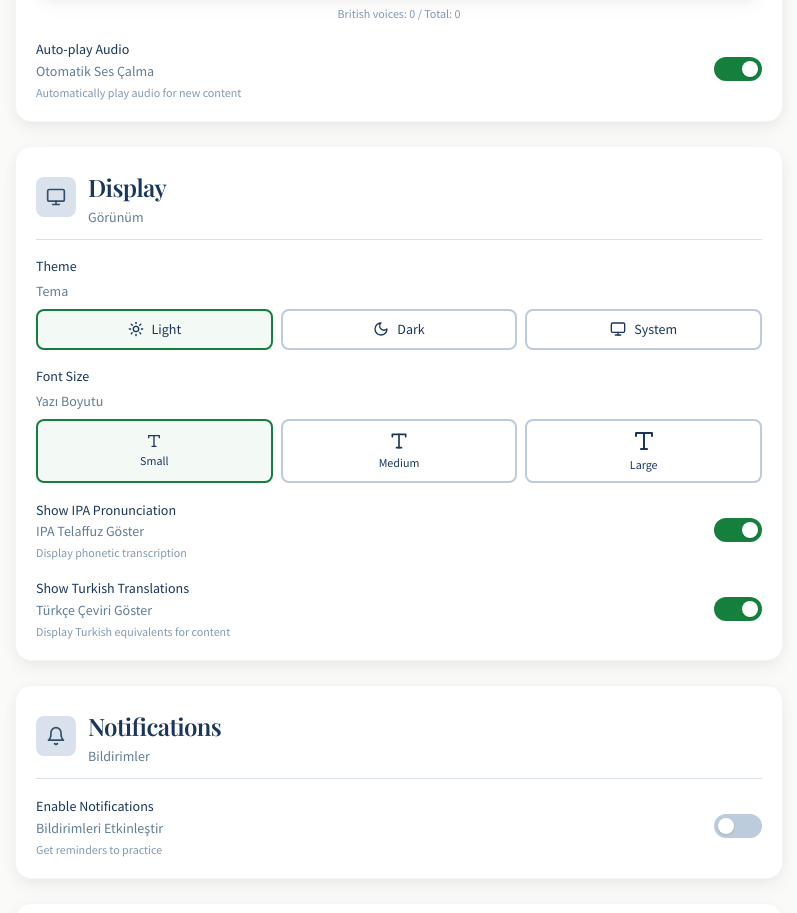
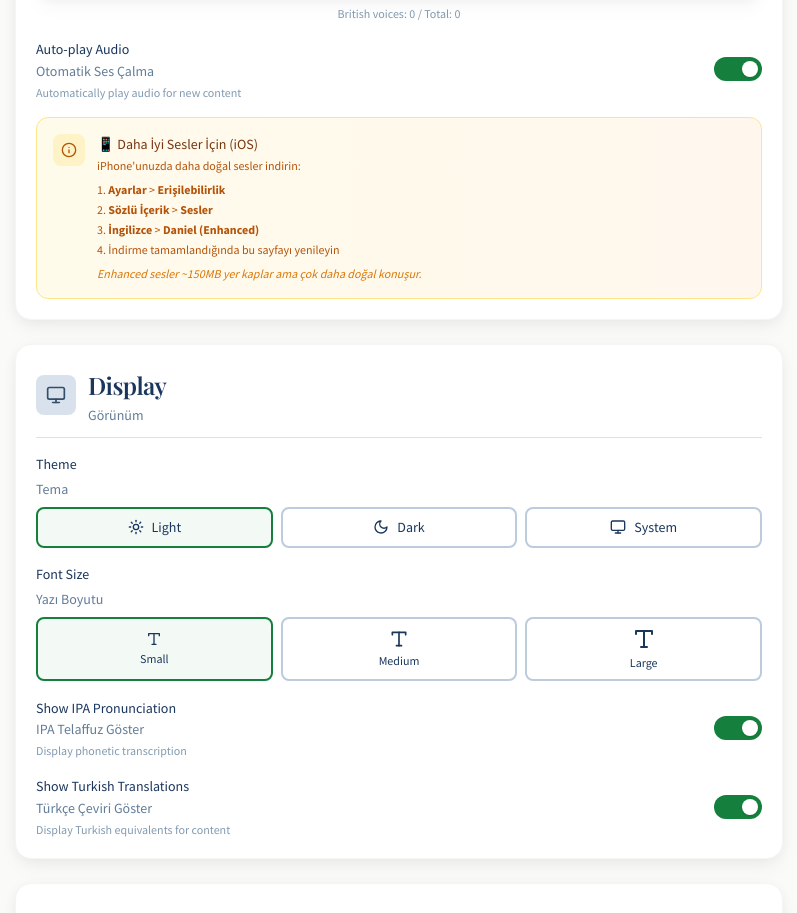
Before and after one commit to stutrailers-dev/englishflow, a React (Vite) app: page /settings in a window 1280 px wide. Shown: the part 1105-2018 px from the top of the page, without its empty margins (385-1182 px from the left). Built offline with nearby package versions, Linux system fonts and the light colour scheme.

Commit message:
Add iOS Premium Voice download guide to Settings when few voices available

```diff
--- a/src/pages/Settings.tsx
+++ b/src/pages/Settings.tsx
@@ -464,6 +464,34 @@ export default function Settings() {
           value={autoPlayAudio}
           onChange={setAutoPlayAudio}
         />
+
+        {/* iOS Premium Voice Guide */}
+        {(britishVoices.length <= 3 || americanVoices.length <= 3) && (
+          <div className="mt-4 p-4 rounded-xl bg-gradient-to-r from-amber-50 to-orange-50 dark:from-amber-900/20 dark:to-orange-900/20 border border-amber-200 dark:border-amber-700">
+            <div className="flex items-start gap-3">
+              <div className="w-8 h-8 rounded-lg bg-amber-100 dark:bg-amber-800 flex items-center justify-center flex-shrink-0">
+                <Info className="w-4 h-4 text-amber-700 dark:text-amber-300" />
+              </div>
+              <div>
+                <p className="font-medium text-amber-900 dark:text-amber-100 text-sm">
+                  📱 Daha İyi Sesler İçin (iOS)
+                </p>
+                <p className="text-xs text-amber-700 dark:text-amber-300 mt-1">
+                  iPhone'unuzda daha doğal sesler indirin:
+                </p>
+                <ol className="text-xs text-amber-700 dark:text-amber-300 mt-2 space-y-1 list-decimal list-inside">
+                  <li><strong>Ayarlar</strong> &gt; <strong>Erişilebilirlik</strong></li>
+                  <li><strong>Sözlü İçerik</strong> &gt; <strong>Sesler</strong></li>
+                  <li><strong>İngilizce</strong> &gt; <strong>Daniel (Enhanced)</strong></li>
+                  <li>İndirme tamamlandığında bu sayfayı yenileyin</li>
+                </ol>
+                <p className="text-xs text-amber-600 dark:text-amber-400 mt-2 italic">
+                  Enhanced sesler ~150MB yer kaplar ama çok daha doğal konuşur.
+                </p>
+              </div>
+            </div>
+          </div>
+        )}
       </SettingsSection>
 
       {/* Display Settings */}
```
Lines whose indentation alone changed are shown as unchanged.
